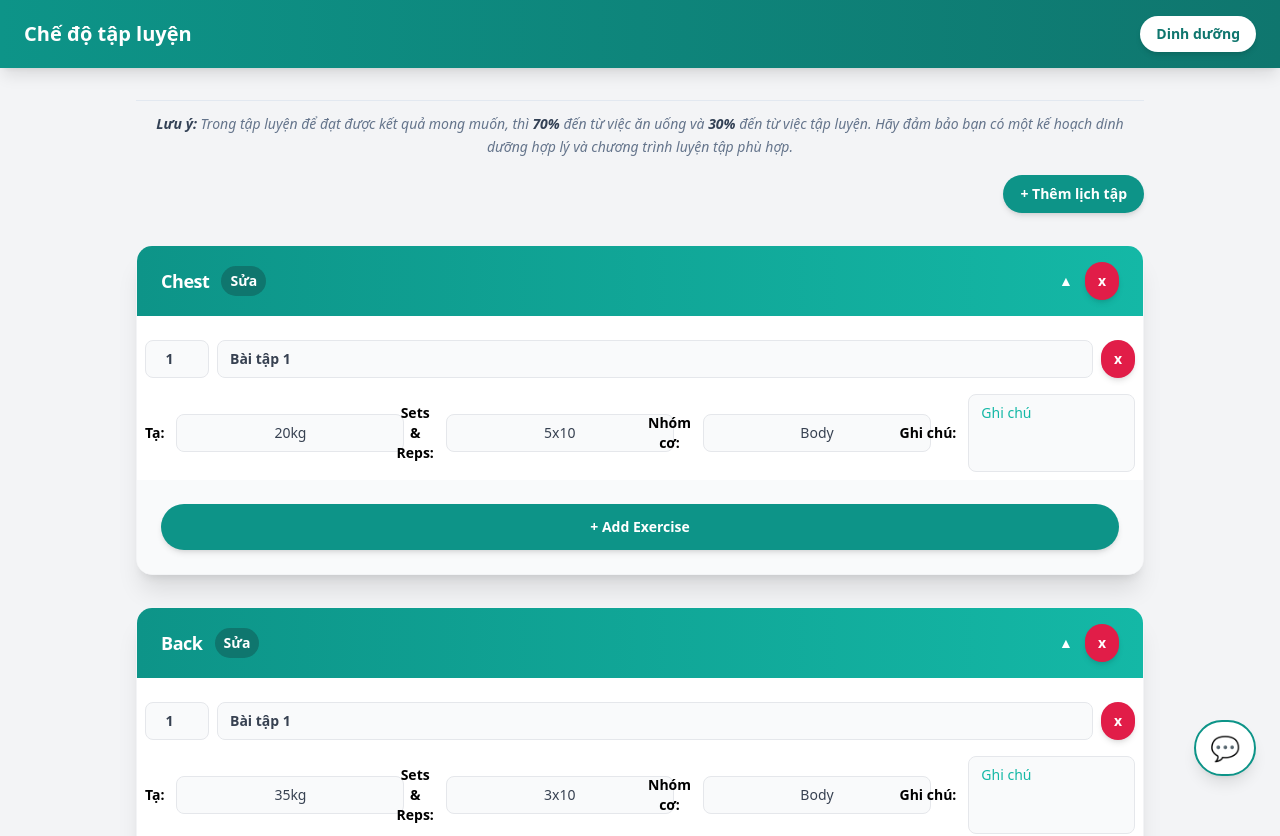
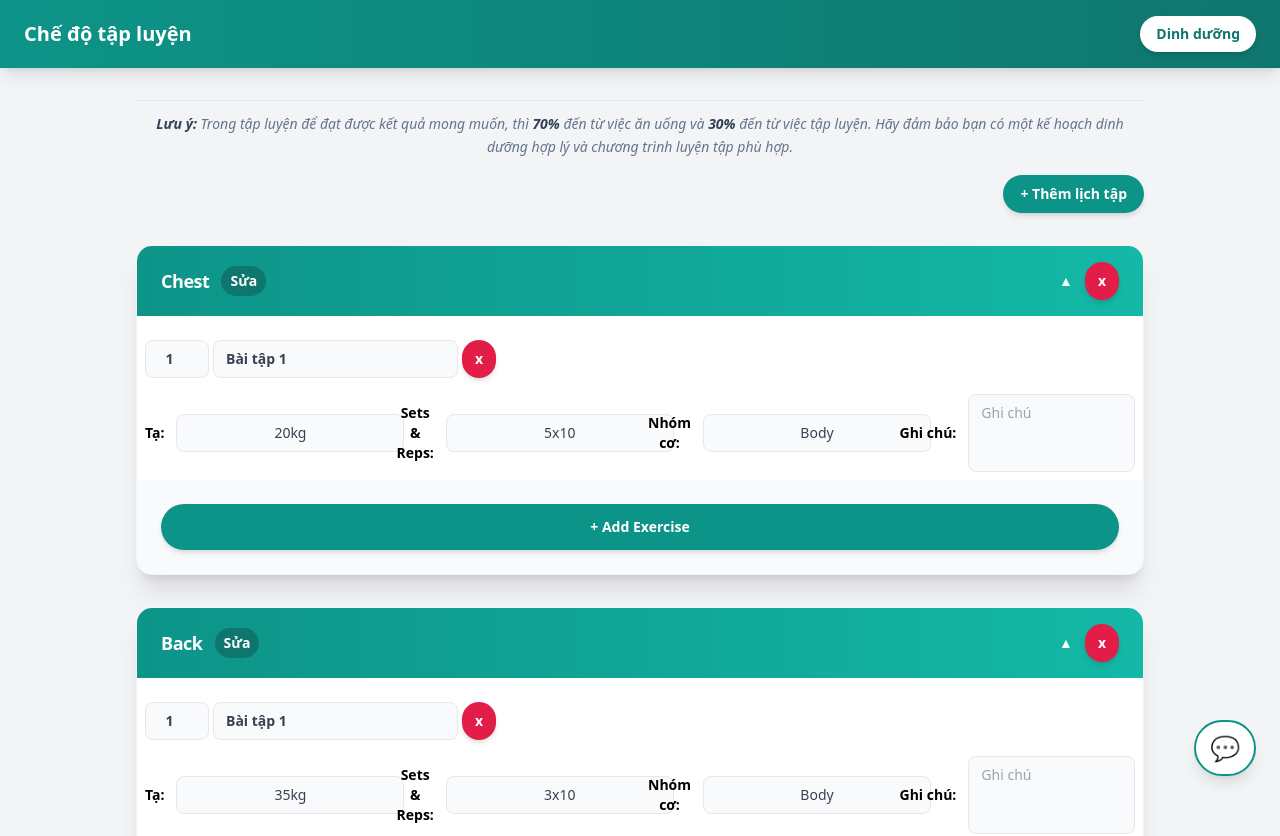
Before and after one commit to trungthanhdev/MN-2409, a Vue app: page /schedule in a window 1280 px wide. Shown: the top 836 px of the page. Built offline with nearby package versions, Linux system fonts and the light colour scheme.

Commit message:
Redeploy17

```diff
--- a/src/pages/Schedule.vue
+++ b/src/pages/Schedule.vue
@@ -91,8 +91,6 @@ function deleteExercise(group: WorkoutGroup, exerciseId: number) {
   }
 }
 
-// Move exercise up or down
-// Move exercise up or down
 // Move exercise up or down
 function moveExercise(group: WorkoutGroup, exerciseId: number, direction: 'up' | 'down') {
   const originalGroup = workoutGroups.value.find(g => g.title === group.title);
@@ -322,7 +320,8 @@ function toggleGroup(group: WorkoutGroup) {
               class="p-2 pt-6 hover:bg-gray-50 transition-all duration-200 space-y-4"
             >
               <!-- Row 1: Order + Name + Move Buttons + Delete Button -->
-              <div class="flex items-center gap-2">
+              <div class="flex flex-col sm:flex-row sm:items-center gap-2 sm:gap-1">
+                <div class="flex items-center gap-2 sm:gap-1">
                   <input
                     v-model="ex.order"
                     type="number"
@@ -334,26 +333,29 @@ function toggleGroup(group: WorkoutGroup) {
                     class="detail-input flex-1 bg-gray-50 rounded-lg font-bold"
                     placeholder="Tên bài tập"
                   />
+                </div>
+                <div class="flex justify-end gap-1">
                   <button
                     v-if="ex.order > 1"
                     @click="moveExercise(group, ex.id, 'up')"
-                  class="px-3 py-2 bg-teal-600 text-white rounded-full text-sm font-semibold shadow-md hover:bg-teal-700 active:scale-95 transition-all duration-200"
+                    class="px-2 py-1 sm:px-3 sm:py-2 bg-teal-600 text-white rounded-full text-xs sm:text-sm font-semibold shadow-md hover:bg-teal-700 active:scale-95 transition-all duration-200 min-w-[32px]"
                   >
                     ↑
                   </button>
                   <button
                     v-if="ex.order < group.exercises.length"
                     @click="moveExercise(group, ex.id, 'down')"
-                  class="px-3 py-2 bg-teal-600 text-white rounded-full text-sm font-semibold shadow-md hover:bg-teal-700 active:scale-95 transition-all duration-200"
+                    class="px-2 py-1 sm:px-3 sm:py-2 bg-teal-600 text-white rounded-full text-xs sm:text-sm font-semibold shadow-md hover:bg-teal-700 active:scale-95 transition-all duration-200 min-w-[32px]"
                   >
                     ↓
                   </button>
                   <button
                     @click="deleteExercise(group, ex.id)"
-                  class="px-3 py-2 bg-rose-600 text-white rounded-full text-sm font-semibold shadow-md hover:bg-rose-700 active:scale-95 transition-all duration-200"
+                    class="px-2 py-1 sm:px-3 sm:py-2 bg-rose-600 text-white rounded-full text-xs sm:text-sm font-semibold shadow-md hover:bg-rose-700 active:scale-95 transition-all duration-200 min-w-[32px]"
                   >
                     x
                   </button>
+                </div>
               </div>
 
               <!-- Row 2: Additional Info -->
@@ -399,7 +401,7 @@ function toggleGroup(group: WorkoutGroup) {
           <div class="p-6 bg-gray-50">
             <button
               @click="addExercise(group)"
-              class="w-full px-4 py-3 bg-teal-600 text-white rounded-full text-sm font-semibold shadow-md hover:bg-teal-700 active:scale-95 transition-all duration-200"
+              class="w-full px-4 py-3 bg-teal-600 text-white rounded-full text-sm font-semibold shadow-md hover:bg-teal-700 active:scale-95 transition-all duration-300"
             >
               + Add Exercise
             </button>
@@ -421,7 +423,7 @@ function toggleGroup(group: WorkoutGroup) {
 
 .detail-input {
   @apply flex-1 border border-gray-200 rounded-lg px-3 py-2 text-sm text-gray-700
-         focus:outline-none focus:ring-2 focus:ring-teal-300 placeholder-teal-500
+         focus:outline-none focus:ring-2 focus:ring-teal-300 placeholder-gray-400
          transition-all duration-200;
 }
 
```
Lines whose indentation alone changed are shown as unchanged.
